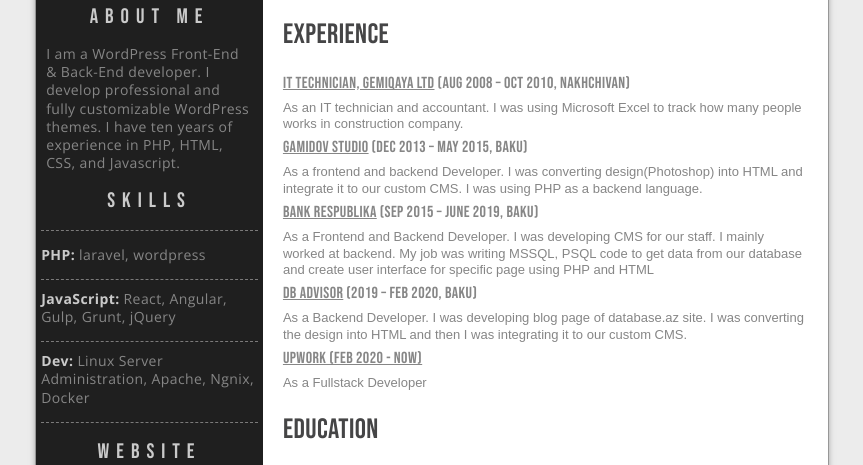
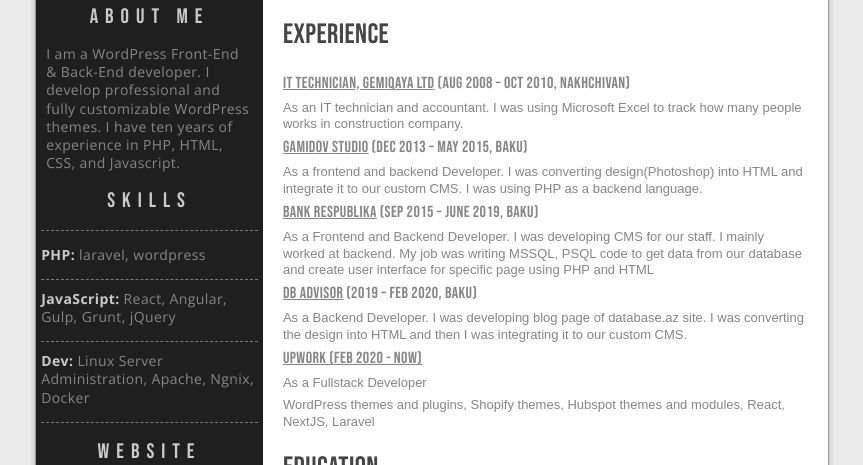
Before and after one commit to tahir-asadov/CV, a plain HTML site: page index.html in a window 1280 px wide. Shown: the part 287-752 px from the top of the page, without its empty margins (208-1071 px from the left). Drawn offline with nearby package versions, Linux system fonts and the light colour scheme.

Commit message:
Update Upwork experience

```diff
--- a/index.html
+++ b/index.html
@@ -58,6 +58,7 @@
                 <p>As a Backend Developer. I was developing blog page of database.az site. I was converting the design into HTML and then I was integrating it to our custom CMS.</p>
                 <h3><a href="https://www.upwork.com/freelancers/~0116ab4cc56ee571df">Upwork (FEB 2020 - NOW)</a></h3>
                 <p>As a Fullstack Developer</p>
+                <p>WordPress themes and plugins, Shopify themes, Hubspot themes and modules, React, NextJS, Laravel</p>
             </div><!-- .experience -->
             <h2>EDUCATION</h2>
             <div class="education">
```
